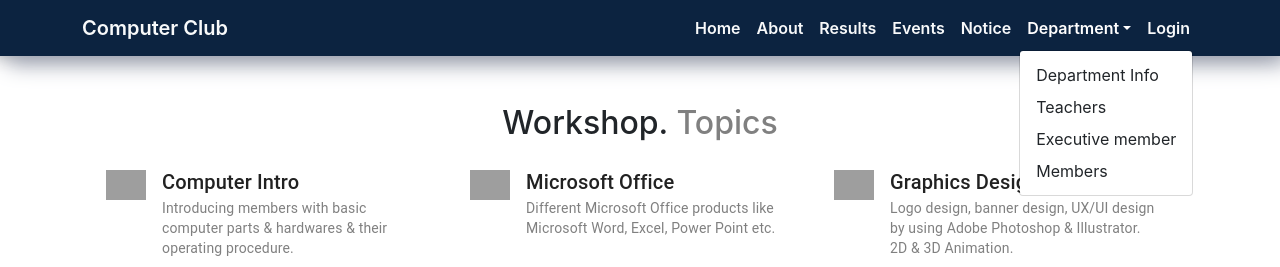
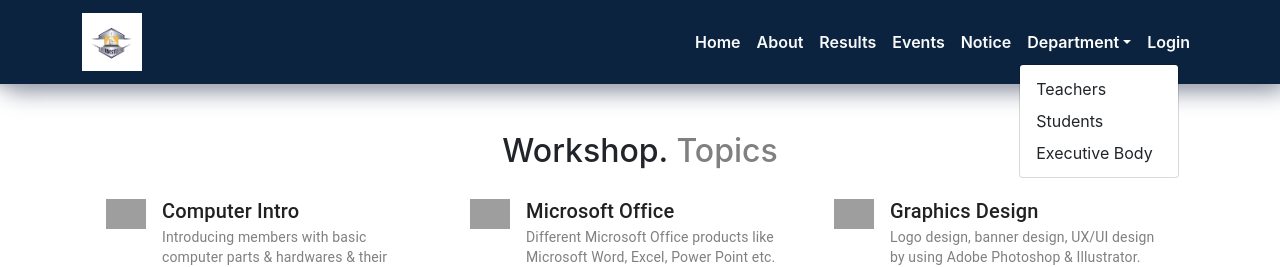
Before and after one commit to Neon-101471/Computer-Club, a React (Create React App) app: page / in a window 1280 px wide. Both pictures are taken after a click on the button "Department". Shown: the top 267 px of the page. Built offline with nearby package versions, Linux system fonts and the light colour scheme; grey boxes are pictures that could not be loaded.

Commit message:
logo added

```diff
--- a/public/index.html
+++ b/public/index.html
@@ -3,11 +3,11 @@
 
 <head>
   <meta charset="utf-8" />
-  <link rel="icon" href="%PUBLIC_URL%/favicon.ico" />
+  <link rel="icon" href="%PUBLIC_URL%/logo.jpeg" />
   <meta name="viewport" content="width=device-width, initial-scale=1" />
   <meta name="theme-color" content="#000000" />
   <meta name="description" content="Computer Club" />
-  <link rel="apple-touch-icon" href="%PUBLIC_URL%/logo192.png" />
+  <link rel="apple-touch-icon" href="%PUBLIC_URL%/logo.jpeg" />
   <!--
       manifest.json provides metadata used when your web app is installed on a
       user's mobile device or desktop. See https://developers.google.com/web/fundamentals/web-app-manifest/
--- a/src/App.css
+++ b/src/App.css
@@ -10,7 +10,10 @@ a{
   font-weight: 600;
   cursor: pointer;
 }
-/* nav a */
+/* nav */
+.site-logo{
+  width: 60px;
+}
 .navbar-light .navbar-nav .nav-link.active, .navbar-light .navbar-nav .show>.nav-link {
   color: rgba(255, 254, 254, 1);
 }
--- a/src/Pages/Shared/Navigation/Navigation.js
+++ b/src/Pages/Shared/Navigation/Navigation.js
@@ -1,12 +1,13 @@
 import React from 'react';
 import { Container, Nav, Navbar, NavDropdown } from 'react-bootstrap';
 import { Link } from 'react-router-dom';
+import logo from '../../../logo.jpeg';
 
 const Navigation = () => {
     return (
         <Navbar expand="lg" style={{ backgroundColor: '#0C2340', boxShadow: '8px 8px 22px #9fa4b3, -8px -8px 22px' }}>
             <Container>
-                <Navbar.Brand href="/" className='text-light'>Computer Club</Navbar.Brand>
+                <Navbar.Brand href="/" className='text-light'><img className='site-logo' src={logo} alt="Computer Club Logo" /></Navbar.Brand>
                 <Navbar.Toggle aria-controls="basic-navbar-nav" />
                 <Navbar.Collapse id="basic-navbar-nav">
                     <Nav className="ms-auto">
@@ -16,10 +17,9 @@ const Navigation = () => {
                         <Nav.Link as={Link} to="/events" className='text-light'>Events</Nav.Link>
                         <Nav.Link as={Link} to="/notice" className='text-light'>Notice</Nav.Link>
                         <NavDropdown title="Department" id="basic-nav-dropdown" className='text-light'>
-                            <NavDropdown.Item href="#action/3.1">Department Info</NavDropdown.Item>
                             <NavDropdown.Item href="#action/3.2">Teachers</NavDropdown.Item>
-                            <NavDropdown.Item href="#action/3.3">Executive member</NavDropdown.Item>
-                            <NavDropdown.Item href="#action/3.3">Members</NavDropdown.Item>
+                            <NavDropdown.Item href="#action/3.3">Students</NavDropdown.Item>
+                            <NavDropdown.Item href="#action/3.3">Executive Body</NavDropdown.Item>
                         </NavDropdown>
                         <Nav.Link as={Link} to="/login" className='text-light'>Login</Nav.Link>
                     </Nav>
```
Also changed, not shown: public/logo.jpeg (added), src/logo.jpeg (added).
